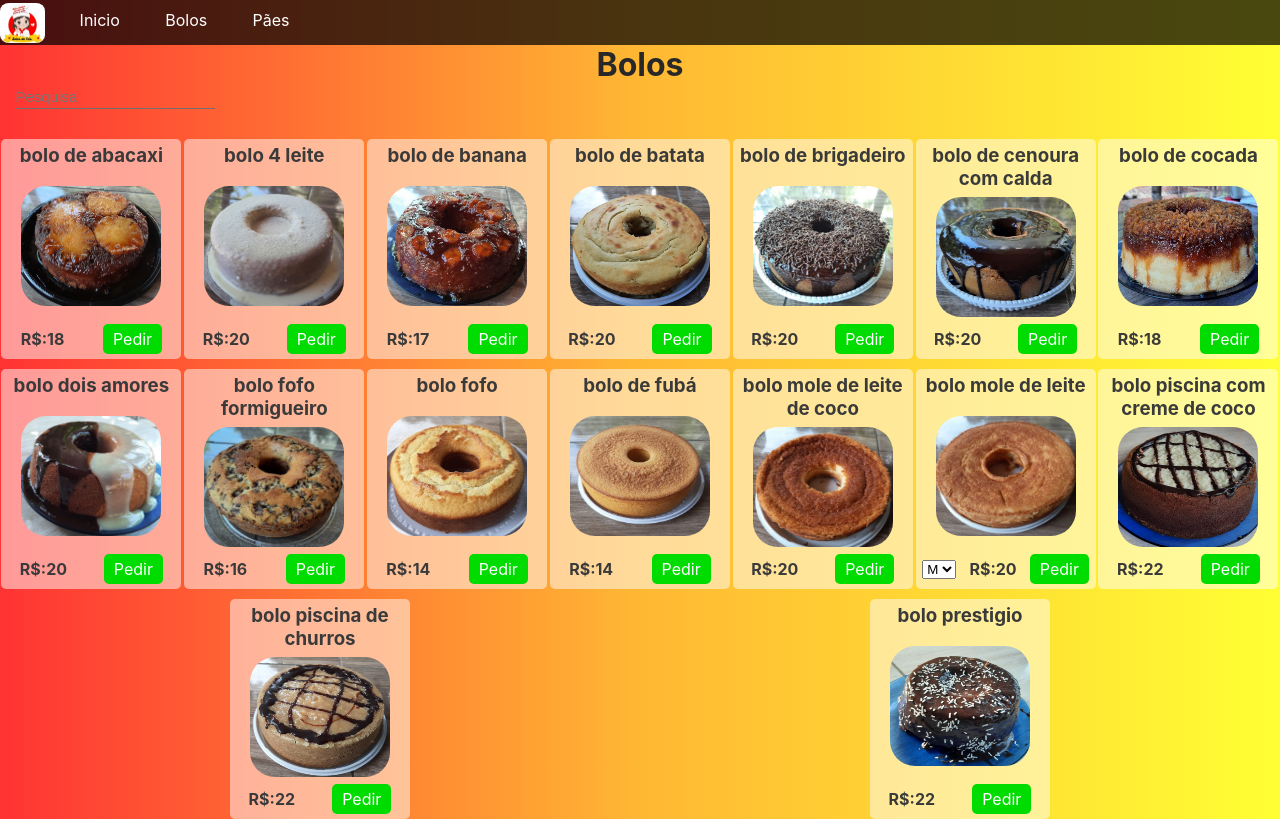
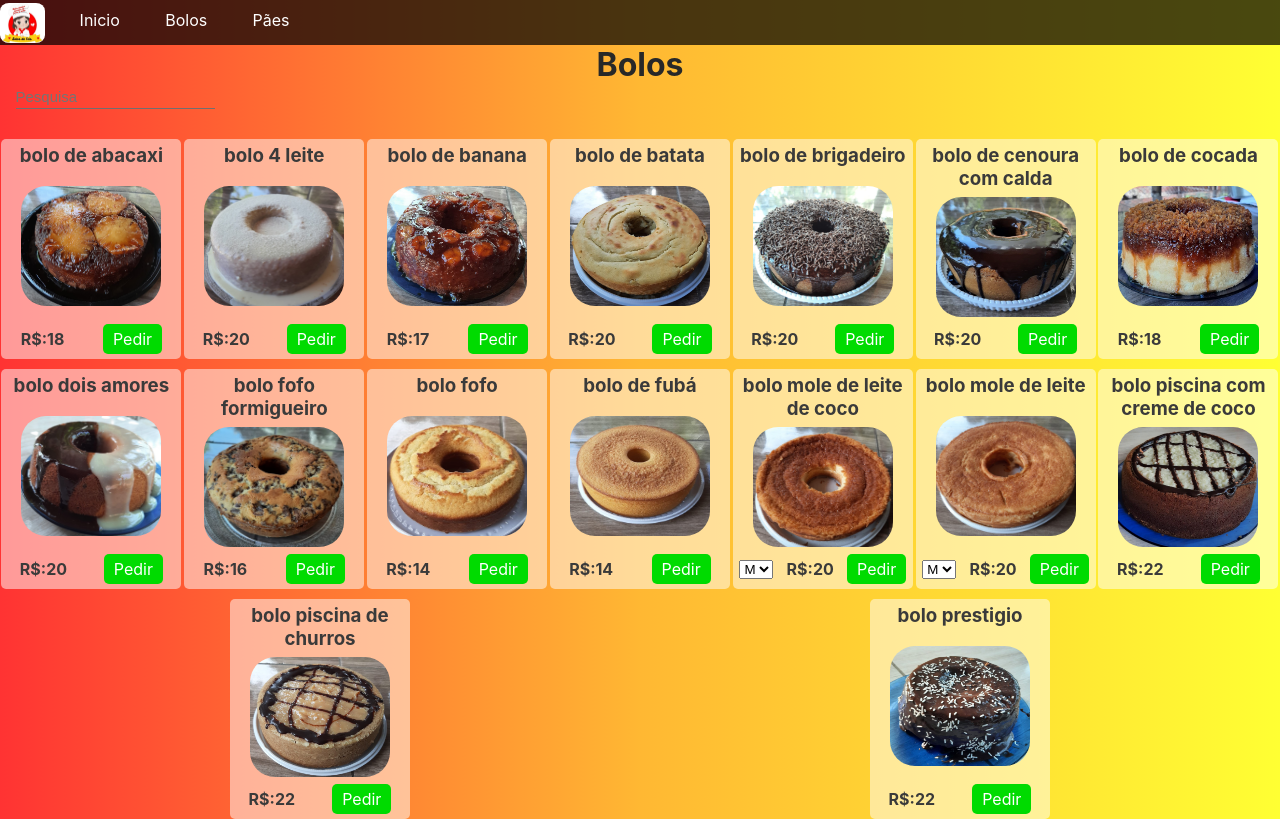
Before and after one commit to FranciscoNeto2909/bolos-da-cris, a React (Create React App) app: page /bolos in a window 1280 px wide. Built offline with nearby package versions, Linux system fonts and the light colour scheme.

Commit message:
new cake size added

```diff
--- a/src/components/produtos/BolosJson.js
+++ b/src/components/produtos/BolosJson.js
@@ -86,15 +86,16 @@ export const BolosJson = [
     {
         name: "bolo mole de leite de coco",
         img: boloMoleLeiteDeCoco,
-        sizes:1,
-        price: 20
+        sizes:2,
+        price: 20,
+        priceG: 30,
     },
     {
         name: "bolo mole de leite",
         img: boloMoleLeite,
         sizes:2,
         price: 20,
-        priceG: 30,
+        priceG: 30
     },
     {
         name: "bolo piscina com creme de coco",
```
